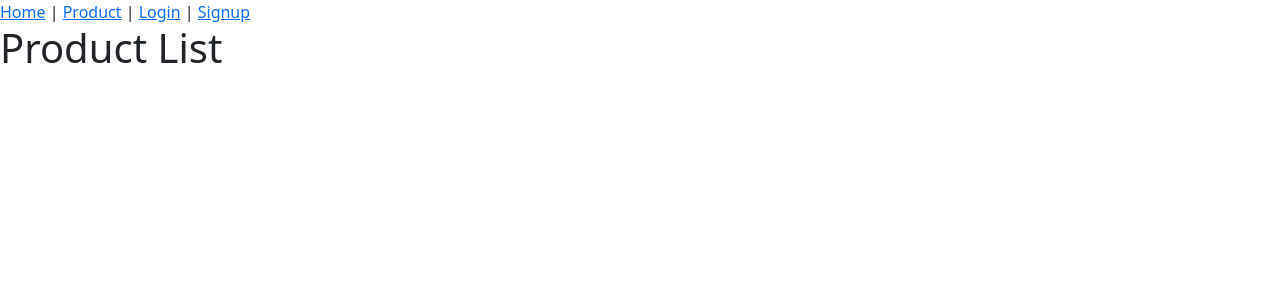
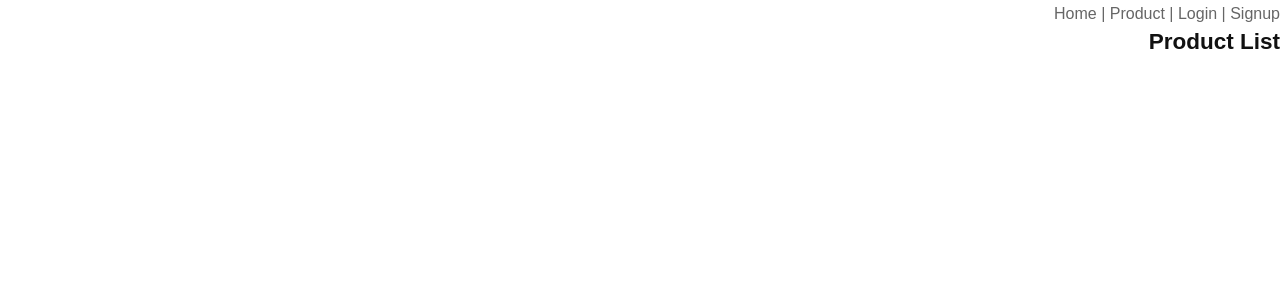
Before and after one commit to sinalalebakhsh/OnlineShope, a Django app: page /products/ in a window 1280 px wide. Shown: the top 300 px of the page. Run offline with Django 5.2, Linux system fonts and the light colour scheme; data that the repository does not hold is empty; parts of the project's set-up code (start-up, migrations or seed data) failed here and were passed over; some web fonts are replaced.

Commit message:
Add All Changes

```diff
--- a/templates/_base.html
+++ b/templates/_base.html
@@ -8,6 +8,25 @@
     <title>
         {% block page_title %}{% endblock %}
     </title>
+
+    <meta charset="utf-8">
+    <meta http-equiv="x-ua-compatible" content="ie=edge">
+    <title>ShoppingYar</title>
+    <meta name="description" content="">
+    <meta name="viewport" content="width=device-width, initial-scale=1, shrink-to-fit=no">
+    <!-- Favicons -->
+    <link rel="shortcut icon" href="assets/img/favicon.ico" type="image/x-icon">
+    <link rel="apple-touch-icon" href="assets/img/icon.png">
+
+    <!-- ************************* CSS Files ************************* -->
+
+    <link rel="stylesheet" href="assets/css/_base.css">
+
+    <!-- Vendor CSS -->
+    <link rel="stylesheet" href="assets/css/vendor.css">
+
+    <!-- style css -->
+    <link rel="stylesheet" href="assets/css/main.css">
 
 </head>
 <body>
```
Also changed, not shown: 1 other file.
